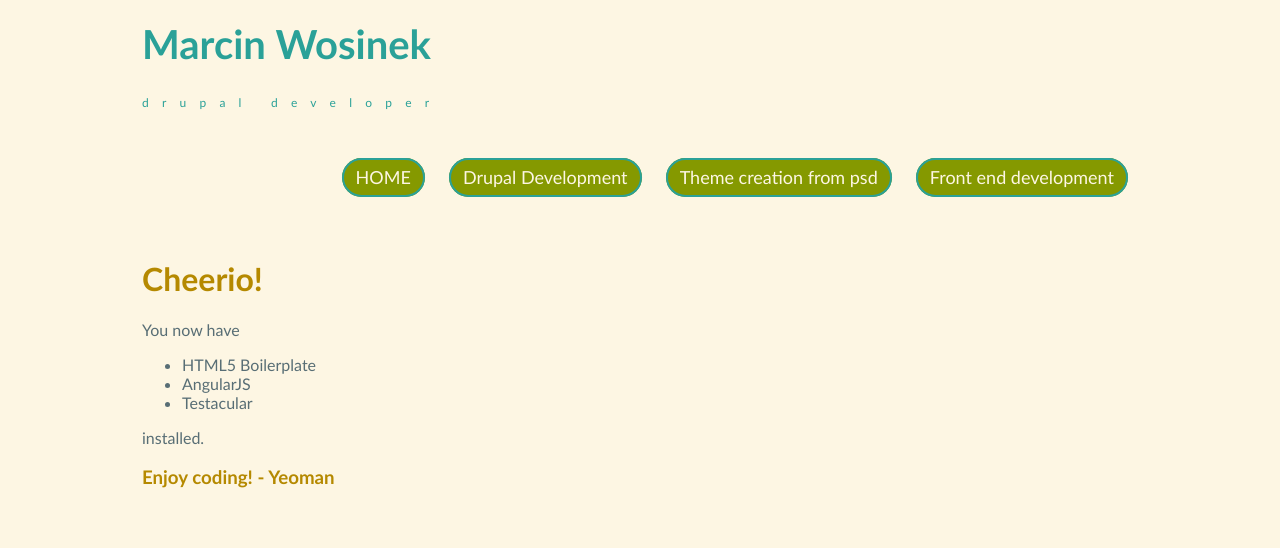
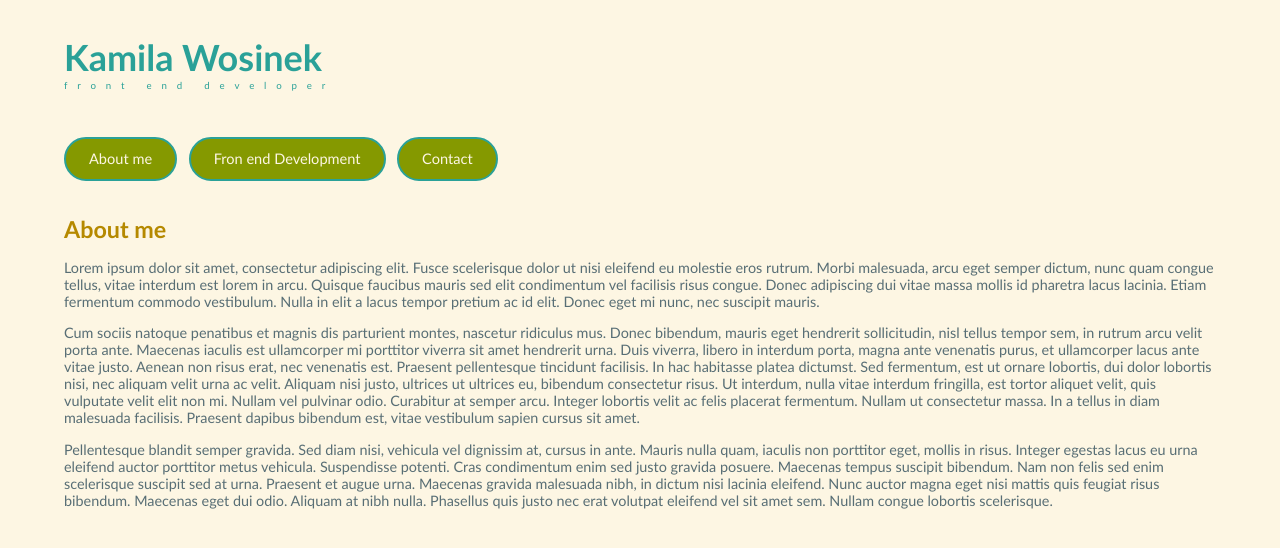
Before and after one commit to kamila-wosinek/Solarized-page, a website: page app/index.html in a window 1280 px wide. Drawn offline with nearby package versions, Linux system fonts and the light colour scheme; files that its build step writes are made by us from their sources.

Commit message:
changes in sass

```diff
--- a/app/styles/main.scss
+++ b/app/styles/main.scss
@@ -11,8 +11,7 @@ $buttonColor: #859900;  //Green
 $fontColor: #586e75;  //Base01
 $hover: #cb4b16; //Orange
 
-$fontSize: 16px;
-
+$fontSize: 90%;
 /* MIXIN */
 
 @mixin left{
@@ -38,48 +37,55 @@ html{
   background-color: $mainBgColor;
   @include font;
   body{
-    width: 996px;
+    width: 90%;
     margin: auto;
 
     h1,h2,h3{
       color: $headerColor;
     }
+    h1{font-size: 1.8 * $fontSize;}
+    h2{font-size: 1.5 * $fontSize;}
+    h3{font-size: 1.2 * $fontSize;}
     a{
       color: $linkColor;
     }
 
     .logo{
-      margin-top: 20px;
+      margin-top: 3%;
+
       a{
         text-decoration: none;
-        font-size: 2.5 * $fontSize;
+        font-size: 2.78 * $fontSize;
         font-weight: bold;
 
         span.underLogo{
-            font-size: 0.75 * $fontSize;
-            letter-spacing: 3.5mm;
+            font-size: 0.3 * $fontSize;
+            letter-spacing: 2.6mm;
             font-weight: normal;
+            display: block;
         }
       }
     }
 
     nav {
+      @include left;
+      width: 100%;
       ul {
-          display: block;
+          width: 100%;
+          @include left;
           list-style: none;
           margin: 0;
-          padding: 50px 0;
-          text-align:right;
-
+          padding: 3% 0;
+          text-align: center;
           li{
-            display: inline;
             white-space: nowrap;
-            margin: 0 10px;
-            padding: 8px 12px;
+            margin: 1% 1% 0 0;
+            padding: 1% 2%;
             @include button;
+            @include left;
             border: 2px solid $linkColor;
 
-              a{
+             a{
                 text-decoration: none;
                 color: $mainBgColor;
                 font-size: 1.125 * $fontSize;
@@ -90,5 +96,5 @@ html{
           }
         }
       }
-   }
-}
+    }
+  }
--- a/app/views/main.html
+++ b/app/views/main.html
@@ -1,23 +1,19 @@
 <div class="hero-unit">
   <div class="logo">
     <a href="/" title="Home">
-      Marcin Wosinek<br/>
-      <span class="underLogo"> drupal developer</span>
+      Kamila Wosinek<br/>
+      <span class="underLogo"> front end developer</span>
     </a>
   </div>
   <nav>
     <ul>
-      <li class="Active"><a href="/">HOME</a></li>
-            <li><a href="/">Drupal Development</a></li>
-            <li><a href="/">Theme creation from psd</a></li>
-            <li><a href="/">Front end development</a></li>
+      <li class="Active"><a href="/">About me</a></li>
+            <li><a href="/">Fron end Development</a></li>
+            <li><a href="/">Contact</a></li>
      </ul>
   </nav>
-  <h1>Cheerio!</h1>
-  <p>You now have</p>
-  <ul>
-      <li ng-repeat="thing in awesomeThings">{{thing}}</li>
-  </ul>
-  <p>installed.</p>
-  <h3>Enjoy coding! - Yeoman</h3>
+  <h1>About me</h1>
+  <p> Lorem ipsum dolor sit amet, consectetur adipiscing elit. Fusce scelerisque dolor ut nisi eleifend eu molestie eros rutrum. Morbi malesuada, arcu eget semper dictum, nunc quam congue tellus, vitae interdum est lorem in arcu. Quisque faucibus mauris sed elit condimentum vel facilisis risus congue. Donec adipiscing dui vitae massa mollis id pharetra lacus lacinia. Etiam fermentum commodo vestibulum. Nulla in elit a lacus tempor pretium ac id elit. Donec eget mi nunc, nec suscipit mauris.</p>
+  <p>Cum sociis natoque penatibus et magnis dis parturient montes, nascetur ridiculus mus. Donec bibendum, mauris eget hendrerit sollicitudin, nisl tellus tempor sem, in rutrum arcu velit porta ante. Maecenas iaculis est ullamcorper mi porttitor viverra sit amet hendrerit urna. Duis viverra, libero in interdum porta, magna ante venenatis purus, et ullamcorper lacus ante vitae justo. Aenean non risus erat, nec venenatis est. Praesent pellentesque tincidunt facilisis. In hac habitasse platea dictumst. Sed fermentum, est ut ornare lobortis, dui dolor lobortis nisi, nec aliquam velit urna ac velit. Aliquam nisi justo, ultrices ut ultrices eu, bibendum consectetur risus. Ut interdum, nulla vitae interdum fringilla, est tortor aliquet velit, quis vulputate velit elit non mi. Nullam vel pulvinar odio. Curabitur at semper arcu. Integer lobortis velit ac felis placerat fermentum. Nullam ut consectetur massa. In a tellus in diam malesuada facilisis. Praesent dapibus bibendum est, vitae vestibulum sapien cursus sit amet.</p>
+  <p>Pellentesque blandit semper gravida. Sed diam nisi, vehicula vel dignissim at, cursus in ante. Mauris nulla quam, iaculis non porttitor eget, mollis in risus. Integer egestas lacus eu urna eleifend auctor porttitor metus vehicula. Suspendisse potenti. Cras condimentum enim sed justo gravida posuere. Maecenas tempus suscipit bibendum. Nam non felis sed enim scelerisque suscipit sed at urna. Praesent et augue urna. Maecenas gravida malesuada nibh, in dictum nisi lacinia eleifend. Nunc auctor magna eget nisi mattis quis feugiat risus bibendum. Maecenas eget dui odio. Aliquam at nibh nulla. Phasellus quis justo nec erat volutpat eleifend vel sit amet sem. Nullam congue lobortis scelerisque. </p>
 </div>
```
Also changed, not shown: 2 other files.
